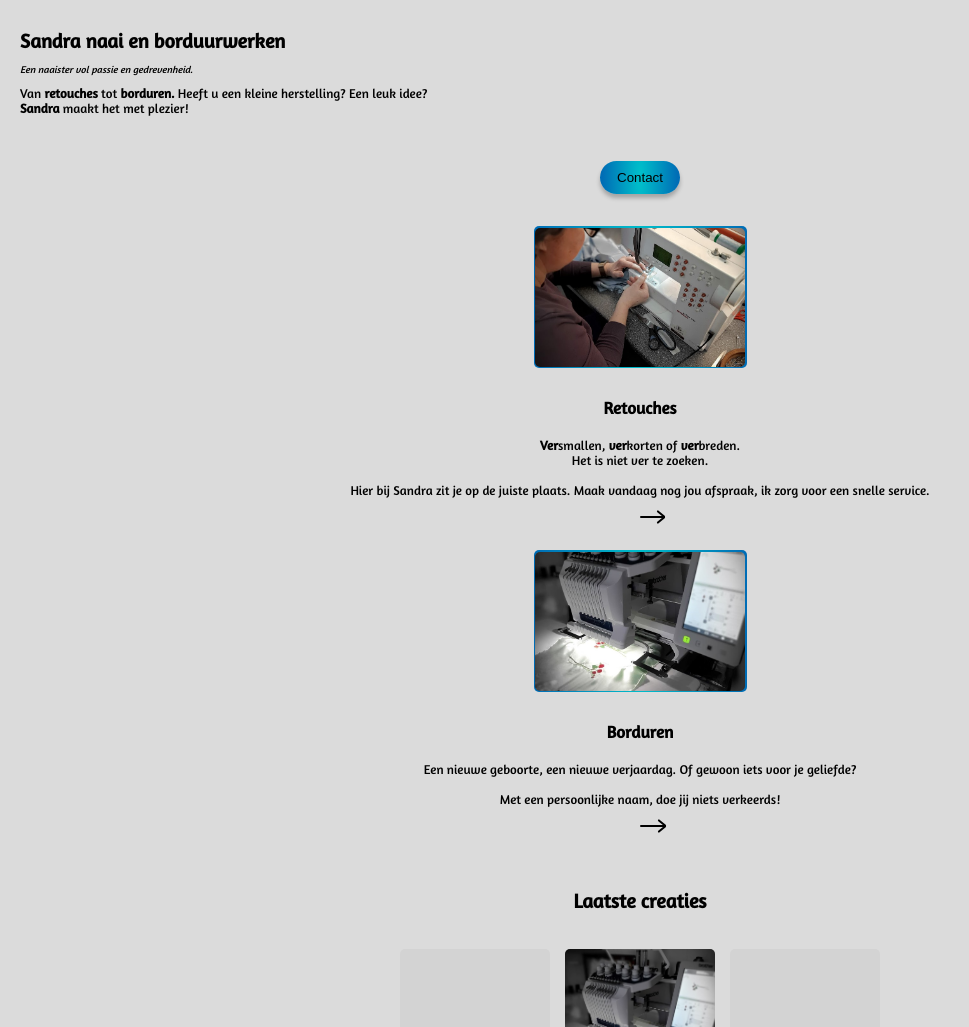
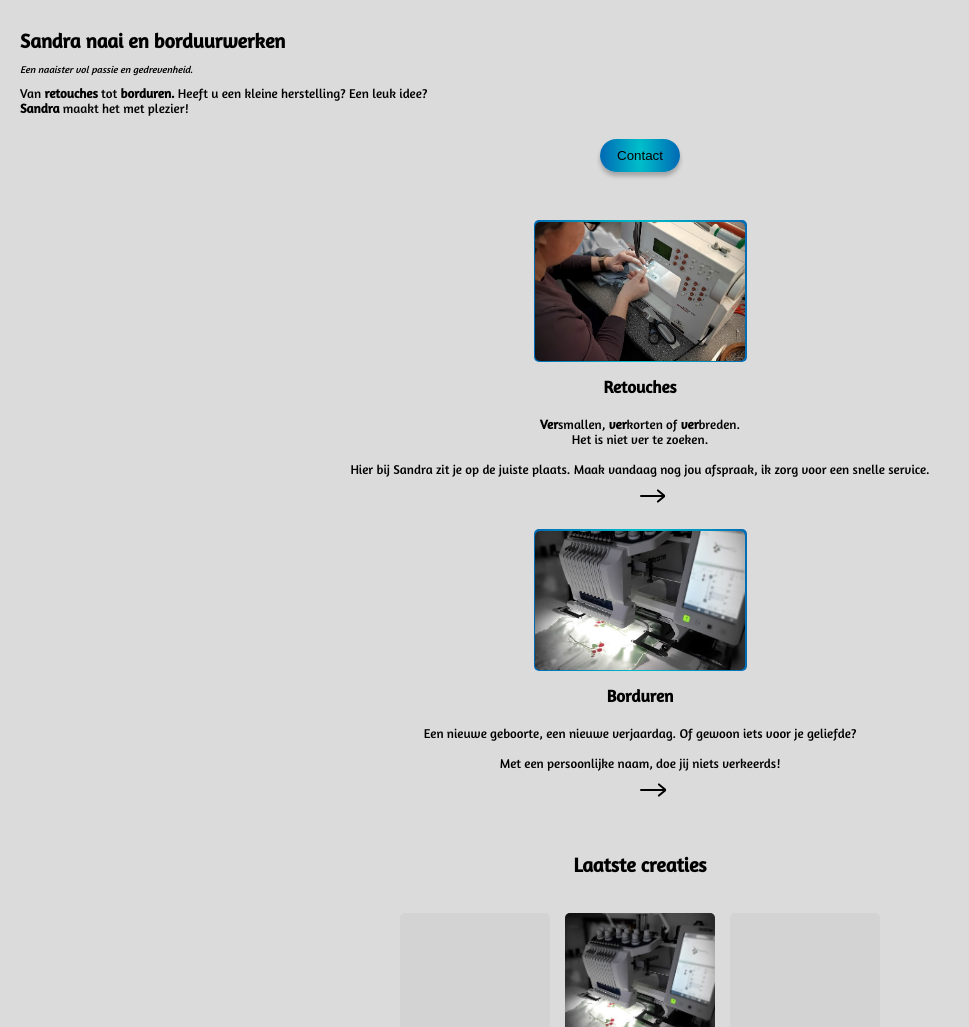
Before and after one commit to StephanieMeys/NaaiEnBorduurwerken, a plain HTML site: page index.html in a window 1280 px wide. Shown: the part 840-1867 px from the top of the page, without its empty margins (0-969 px from the left). Drawn offline with Linux system fonts and the light colour scheme.

Commit message:
Kleine aanpassing

```diff
--- a/Sass/pages/_home.scss
+++ b/Sass/pages/_home.scss
@@ -105,7 +105,7 @@
         display: flex;
         align-items: center;
         justify-content: center;
-        margin-top: 25px;
+        margin-top: .2em;
 
         button{
             padding: 7px 15px;
@@ -120,7 +120,7 @@
 .sec2{
     position: relative;
     height: auto;
-    margin-top: 2em;
+    margin-top: 3em;
     margin-bottom: 2em;
     display: flex;
     flex-direction: column;
@@ -149,7 +149,8 @@
     }
 
     .sec2_text{
-        padding: 20px;
+        padding: 5px 10px 20px 10px;
+
         h1{
             font-size: 17px;
         }
@@ -231,7 +232,7 @@
     }
 
     .sec3_text{
-        padding: 20px;
+        padding: 5px 10px 20px 10px;
 
         h1{
             font-size: 17px;
```
Also changed, not shown: CSS/main.css, 1 other file.
